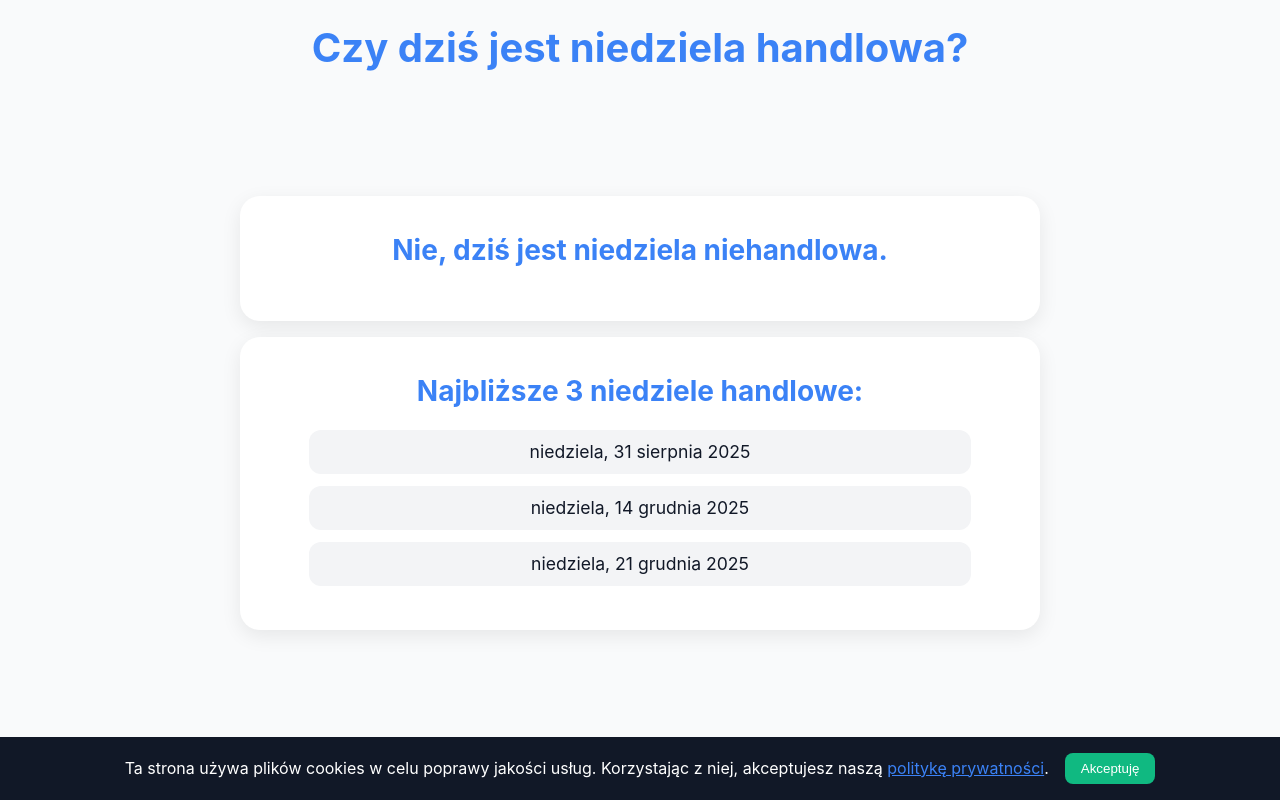
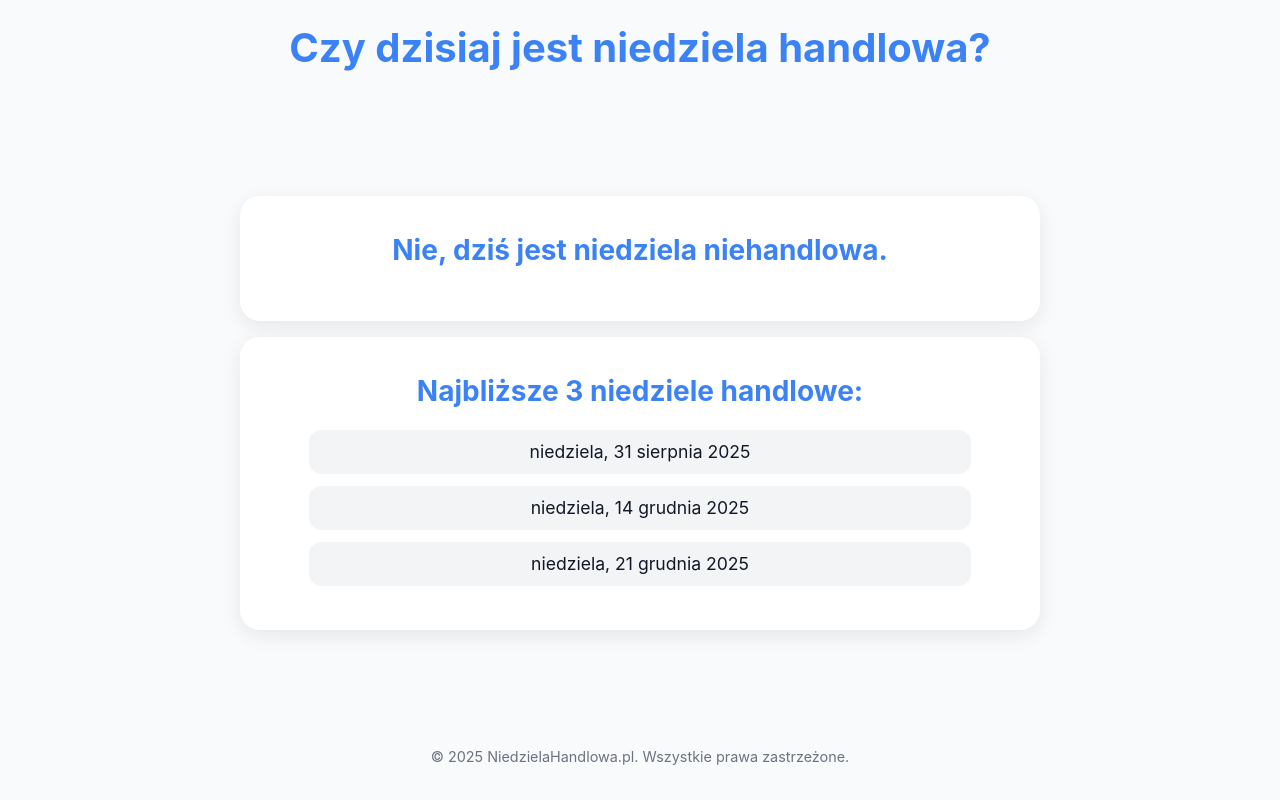
Before and after one commit to jasiecky/niedziela-handlowa, a plain HTML site: page index.html in a window 1280 px wide. Drawn offline with Linux system fonts and the light colour scheme.

Commit message:
removed privacy policy banner

```diff
--- a/index.html
+++ b/index.html
@@ -154,7 +154,7 @@
 </head>
 <body>
   <header>
-    <h1>Czy dziś jest niedziela handlowa?</h1>
+    <h1>Czy dzisiaj jest niedziela handlowa?</h1>
   </header>
   <div class="adsense-banner">
     <ins class="adsbygoogle"
@@ -176,10 +176,6 @@
       <ul id="list"></ul>
     </section>
   </main>
-  <div id="cookie-banner" style="position: fixed; bottom: 0; left: 0; right: 0; background: #111827; color: white; padding: 1rem; display: flex; flex-wrap: wrap; justify-content: center; align-items: center; gap: 1rem; z-index: 1000;">
-    <span>Ta strona używa plików cookies w celu poprawy jakości usług. Korzystając z niej, akceptujesz naszą <a href="#" style="color: #3b82f6; text-decoration: underline;">politykę prywatności</a>.</span>
-    <button onclick="document.getElementById('cookie-banner').style.display='none'" style="background: #10b981; border: none; color: white; padding: 0.5rem 1rem; border-radius: 0.5rem; cursor: pointer;">Akceptuję</button>
-  </div>
   <footer>
     &copy; <span id="year"></span> NiedzielaHandlowa.pl. Wszystkie prawa zastrzeżone.
   </footer>
```
